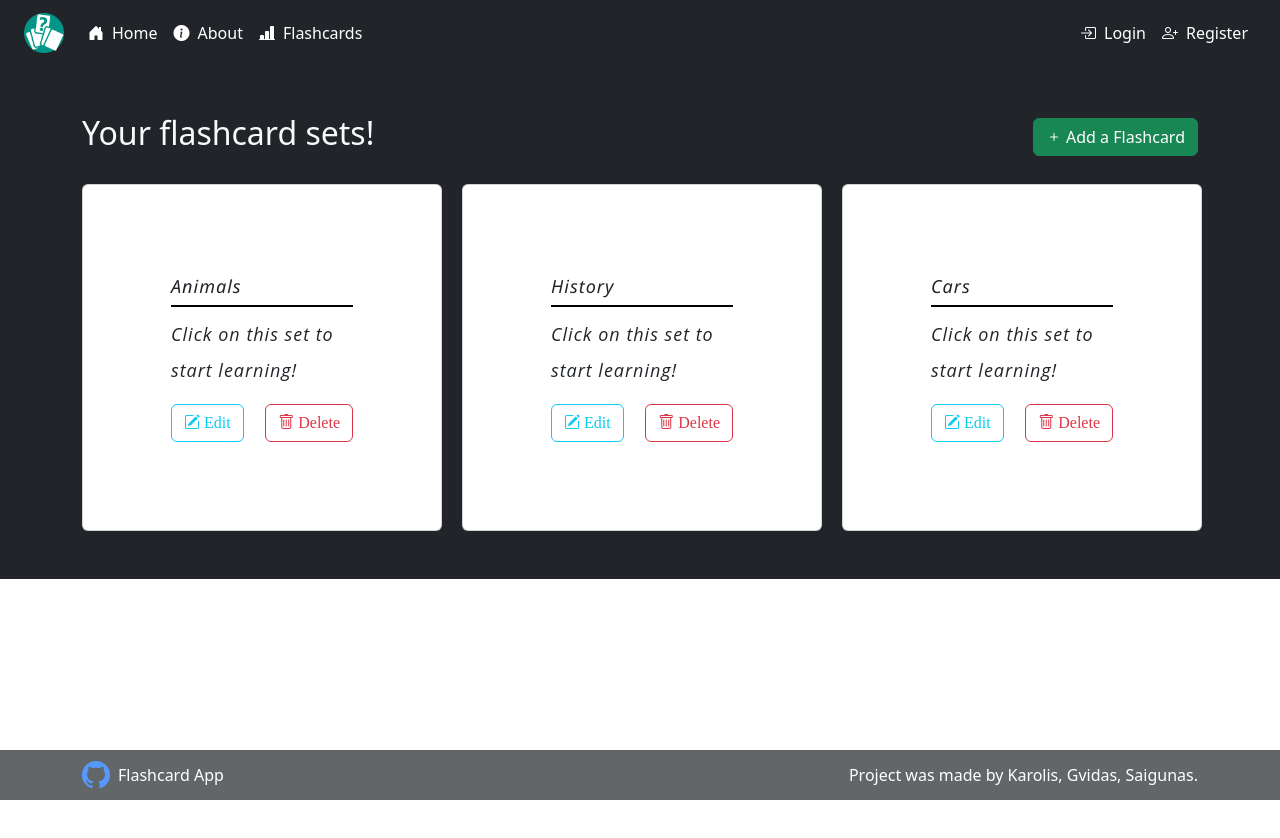
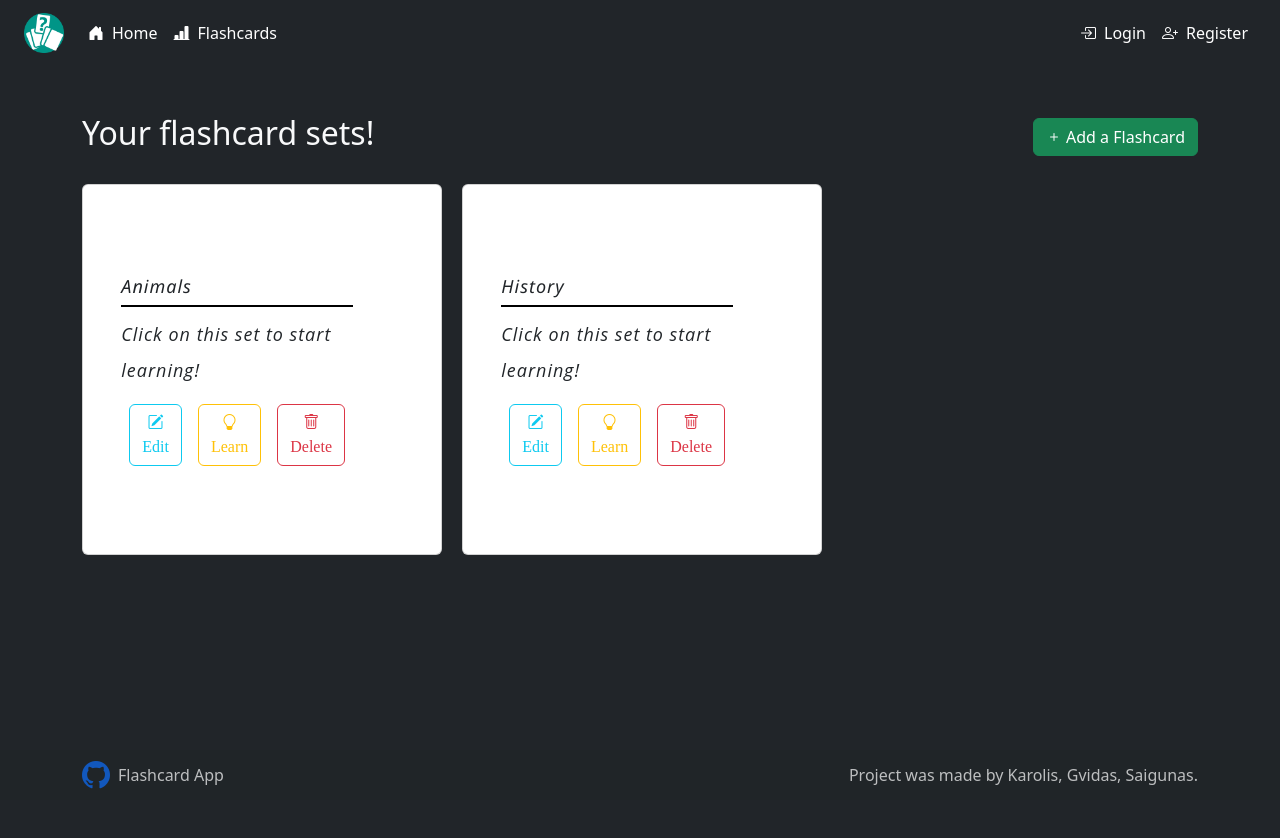
Before and after one commit to Saigunas/flashcards-webapp, a Vue app in the folder app-fe/: page /flashcards in a window 1280 px wide. Shown: the top 838 px of the page. Before the commit the page ends 800 px from the top, so only its background shows below. Built offline with nearby package versions, Linux system fonts and the light colour scheme.

Commit message:
16-create-add-flashcard-set-page

```diff
--- a/app-fe/package.json
+++ b/app-fe/package.json
@@ -9,6 +9,8 @@
     "dependencies": {
         "bootstrap": "^5.2.3",
         "bootstrap-icons": "^1.10.4",
+        "chart.js": "^4.2.1",
+        "confetti-js": "^0.0.18",
         "core-js": "^3.8.3",
         "vue": "^3.2.13",
         "vue-router": "^4.1.6"
--- a/app-fe/router/index.js
+++ b/app-fe/router/index.js
@@ -1,26 +1,18 @@
 import { createRouter, createWebHistory } from 'vue-router'
 import Home from '../views/Home.vue'
-import About from '../views/About.vue'
 import Login from '../views/Login.vue'
 import Register from '../views/Register.vue'
 import Flashcards from '../views/Flashcards.vue'
-import Cards from '../views/Cards.vue'
+// import LearnFlashcard from '../views/LearnFlashcard.vue'
 import AddFlashcardSet from '../views/AddFlashcardSet.vue'
+// import EditFlashcardSet from '../views/EditFlashcardSet.vue'
+// import FinishFlashcard from '../views/FinishFlashcard.vue'
 
 
 const routes = [{
         path: '/',
         name: 'Home',
         component: Home
-    },
-    {
-        path: '/about',
-        name: 'About',
-        // route level code-splitting
-        // this generates a separate chunk (about.[hash].js) for this route
-        // which is lazy-loaded when the route is visited.
-        component: () =>
-            import ( /* webpackChunkName: "about" */ '../views/About.vue')
     },
     {
         path: '/login',
@@ -37,16 +29,30 @@ const routes = [{
         name: 'Flashcards',
         component: Flashcards
     },
-    {
-        path: '/cards',
-        name: 'Cards',
-        component: Cards
-    },
+    // {
+    //     path: '/learnFlashcard',
+    //     name: 'LearnFlashcard',
+    //     component: LearnFlashcard
+    // },
     {
         path: '/addflashcardset',
         name: 'AddFlashcardSet',
         component: AddFlashcardSet
     },
+    // {
+    //     path: '/finishedflashcard',
+    //     name: 'FinishFlashcard',
+    //     component: FinishFlashcard,
+    //     props: (route) => ({
+    //         correctAnswers: parseInt(route.query.correctAnswers),
+    //         incorrectAnswers: parseInt(route.query.incorrectAnswers),
+    //     }),
+    // },
+    // {
+    //     path: '/edit',
+    //     name: 'edit',
+    //     component: EditFlashcardSet
+    // },
 ]
 
 const router = createRouter({
--- a/app-fe/src/App.vue
+++ b/app-fe/src/App.vue
@@ -10,7 +10,6 @@
       <div class="collapse navbar-collapse" id="navbarNavAltMarkup">
         <div class="navbar-nav">
           <router-link class="nav-item nav-link active" :to="{name: 'Home'}"><i class="bi bi-house-door-fill me-2"></i>Home</router-link>
-          <router-link class="nav-item nav-link active" :to="{name: 'About'}"><i class="bi bi-info-circle-fill me-2"></i>About</router-link>
           <router-link class="nav-item nav-link active" :to="{name: 'Flashcards'}"><i class="bi bi-bar-chart-line-fill me-2"></i>Flashcards</router-link>
         </div>
       </div>
@@ -46,6 +45,6 @@
   min-height: 100%;
 }
 footer{
-  opacity: 0.7
+  opacity: 0.7;
 }
 </style>
--- a/app-fe/views/About.vue
+++ /dev/null
@@ -1,5 +0,0 @@
-<template>
-  <div class="about">
-    <h1>This is an about page</h1>
-  </div>
-</template>
--- a/app-fe/views/AddFlashcardSet.vue
+++ b/app-fe/views/AddFlashcardSet.vue
@@ -1,4 +1,5 @@
 <template>
+  <div class="background-container">
     <div class="add-flashcard-set-container">
       <div class="add-flashcard-set-card">
         <h2 class="text-center mb-4">Create a new flashcard set</h2>
@@ -43,10 +44,11 @@
         </div>
 
         <div class="d-grid gap-2 mt-4 mx-auto">
-            <button class="btn btn-primary btn-create" type="button">Create</button>
+            <button class="btn btn-primary btn-create" type="button" :disabled="disableCreateButton">Create</button>
             </div>
         </div>
     </div>
+  </div>
   </template>
 
   <script>
@@ -63,7 +65,12 @@
       removeFlashcard(index) {
         this.flashcards.splice(index, 1);
       }
-    }
+    },
+    computed: {
+  disableCreateButton() {
+    return this.flashcards.length === 0
+  }
+},
   };
   </script>
   <style>
@@ -142,5 +149,7 @@
   display: flex;
   justify-content: center;
 }
-
+.background-container{
+  height: 800px;
+}
   </style>
--- a/app-fe/views/Cards.vue
+++ /dev/null
@@ -1,3 +0,0 @@
-<template>
-    <p>ye</p>
-</template>
--- a/app-fe/views/Flashcards.vue
+++ b/app-fe/views/Flashcards.vue
@@ -1,5 +1,5 @@
 <template>
-  <div class="ag-format-container bg-dark">
+  <div class="background-container bg-con bg-dark">
     <div class="container my-5">
       <div class="d-flex justify-content-between align-items-center mb-4">
       <h2 class="text-light">Your flashcard sets!</h2>
@@ -12,13 +12,16 @@
           <h5 class="card-title text-dark">{{ set.title }}</h5>
           <p class="card-text text-dark">{{ set.description }}</p>
           <div class="d-flex justify-content-between align-items-center">
-            <button type="button" class="btn btn-outline-info">
-                  <i class="bi bi-pencil-square"></i> Edit
-                </button>
-            <button type="button" class="btn btn-outline-danger" @click="deleteSet(index)">
-              <i class="bi bi-trash"></i> Delete
-            </button>
-          </div>
+          <router-link to="edit" class="btn btn-outline-info mx-2">
+            <i class="bi bi-pencil-square"></i> Edit
+          </router-link>
+          <router-link to="LearnFlashcard" class="btn btn-outline-warning mx-2">
+            <i class="bi bi-lightbulb"></i> Learn
+          </router-link>
+          <button type="button" class="btn btn-outline-danger mx-2" @click="deleteSet(index)">
+            <i class="bi bi-trash"></i> Delete
+          </button>
+        </div>
         </div>
       </div>
     </div>
@@ -34,7 +37,7 @@ export default {
       sets: [
         { title: 'Animals', description: 'Click on this set to start learning!' },
         { title: 'History', description: 'Click on this set to start learning!' },
-        { title: 'Cars', description: 'Click on this set to start learning!' }
+
       ]
     }
   },
--- a/app-fe/views/Home.vue
+++ b/app-fe/views/Home.vue
@@ -76,10 +76,8 @@
   </div>
   </div>
 
-  <div class="container my-5">
   <div class="row justify-content-center">
       <h2 class="text-center font-weight-bold mb-4" style="letter-spacing: 2px; text-transform: uppercase; text-shadow: 1px 1px #000;">Feedback from flashcard app users!</h2>
-  </div>
   </div>
   <section class="cards-wrapper">
   <div class="card-grid-space">
@@ -93,7 +91,7 @@
   <div class="card-grid-space">
     <a class="card" href="#" style="--bg-img: url('https://images.unsplash.com/photo-1548142813-c348350df52b?ixlib=rb-4.0.3&ixid=MnwxMjA3fDB8MHxwaG90by1wYWdlfHx8fGVufDB8fHx8&auto=format&fit=crop&w=778&q=80')">
       <div>
-        <h1>"One of the best flashcard sites that I've found, Setting up everything is so easy and user-friendly!"</h1>
+        <h1>"One of the best flashcard sites that I've found, Setting up everything is easy and user-friendly!"</h1>
         <p>Alice McCollaugh from Cambridge, UK</p>
       </div>
     </a>
@@ -193,10 +191,6 @@ body {
   background: #fafafa;
 }
 
-a {
-  color: inherit;
-}
-
 .cards-wrapper {
   display: grid;
   justify-content: center;
@@ -205,11 +199,11 @@ a {
   grid-gap: 4rem;
   padding: 4rem;
   margin: 0 auto;
-  width: max-content;
+  width: 100%;
 }
 
 .card {
-  font-family: 'Heebo';
+  font-family:cursive;
   --bg-filter-opacity: 0.2;
   background-image: linear-gradient(rgba(0,0,0,var(--bg-filter-opacity)),rgba(0,0,0,var(--bg-filter-opacity))), var(--bg-img);
   height: 40em;
@@ -227,6 +221,7 @@ a {
   overflow: hidden;
   border: 10px solid #ccc;
   text-decoration: none;
+  overflow: hidden;
 }
 
 .card h1 {
@@ -250,6 +245,10 @@ a {
   padding: 1em;
   line-height: 1em;
   opacity: .4;
+}
+
+.card:hover{
+  color: white;
 }
 
 .card:before, .card:after {
```
Also changed, not shown: 1 other file (tests, documents, lock files or other folders).
